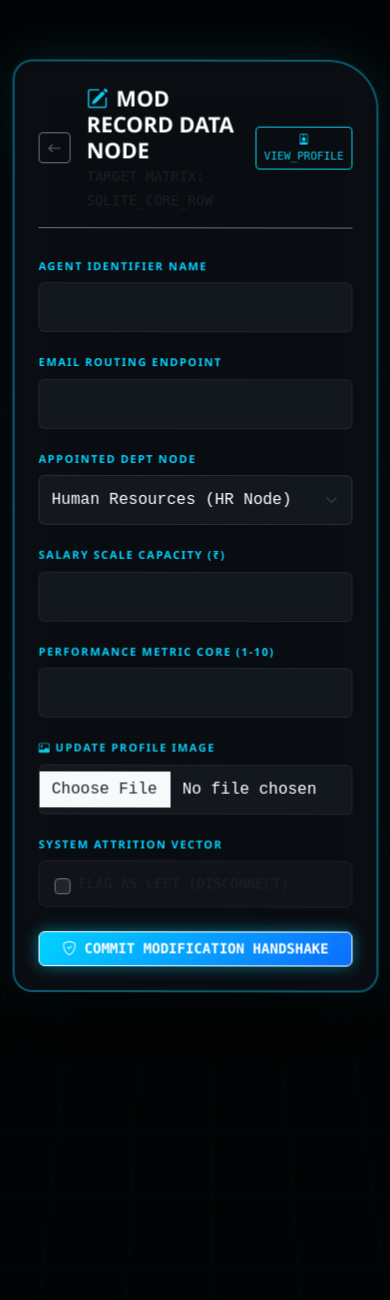
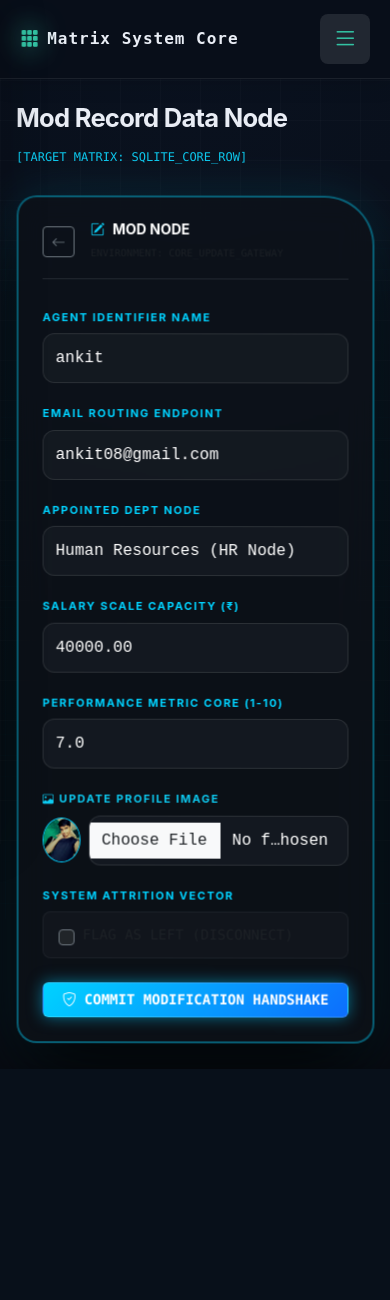
Before and after one commit to ayu404-bot/hr_dashboard, a Django app: page /update-employee/4/ in a window 390 px wide; the page is wider, and only the part inside the window is pictured. Shown: the top 1300 px of that part. After the commit the page ends 1069 px from the top of that part, so only its background shows below. Run offline with Django 5.2, Linux system fonts and the light colour scheme; a user stored in the database is signed in; data comes from the database, SQL or seed files in the repository; both versions use the stored data as it was after the commit.

Commit message:
Complete end-to-end responsive UI setup and core bug fixes

```diff
--- a/employees/templates/employees/base.html
+++ b/employees/templates/employees/base.html
@@ -73,9 +71,8 @@
             padding: 20px;
         }
 
-        /* MOBILE HEADER CONTAINER MOUNT UI */
         .mobile-top-bar {
-            display: none;
+            display: none !important;
             background: var(--surface);
             border-bottom: 1px solid var(--border);
             padding: 14px 20px;
@@ -321,33 +284,23 @@
             100% { transform: rotateY(360deg); }
         }
 
-        /* CLEARING CLICK INTERCEPT OVERLAYS */
         .sidebar-overlay {
             display: none;
             position: fixed;
             inset: 0;
-            background: rgba(0, 0, 0, 0.3);
-            z-index: 999 !important; /* Low layout priority index */
-            pointer-events: none; /* Deactivates blocking state clicks */
+            background: rgba(0, 0, 0, 0.5);
+            z-index: 1045 !important;
         }
-        .sidebar-overlay.active { display: block; pointer-events: auto; }
+        .sidebar-overlay.active { display: block; }
 
-        /* ==========================================================
-           DYNAMIC RESPONSIVITY ENGINE (FIXED CLICK PRIORITY BLOCKS)
-           ========================================================== */
-       /* ==========================================================
-           BULLETPROOF MOBILE GESTURE AND LAYER ISOLATION OVERRIDES
-           ========================================================== */
         @media (max-width: 991.98px) {
             .page-shell {
                 display: block !important;
-                grid-template-columns: none !important;
                 position: static !important;
             }
 
             .mobile-top-bar { display: flex !important; }
 
-            /* FORCE SIDEBAR TO STAND AT THE ABSOLUTE TOP OF THE VIEW STACK */
             .sidebar {
                 position: fixed !important;
                 top: 0;
@@ -454,12 +361,12 @@
 <div class="grid-overlay"></div>
 
 <div class="mobile-top-bar">
-    <div class="d-flex align-items-center gap-2">
+    <div style="display: flex; align-items: center; gap: 8px;">
         <i class="bi bi-grid-3x3-gap-fill" style="color: var(--accent); font-size: 1.2rem;"></i>
-        <span class="fw-bold font-monospace tracking-wider" style="font-size: 14px; color: var(--text);">MatrixHR</span>
+        <span style="font-weight: bold; font-family: monospace; letter-spacing: 1px;">Matrix System Core</span>
     </div>
-    <button class="btn border-0 p-1" border-0 p-2 d-inline-block"  type="button" onclick="toggleMobileSidebarMenu()" style="background: rgba(255,255,255,0.1); z-index: 9999;">
-        <i class="bi bi-list"  style="color: var(--accent); font-size: 1.8rem !important; font-weight: bold;"></i>
+    <button type="button" onclick="toggleMobileSidebarMenu()" style="background: rgba(255,255,255,0.1); border: none; padding: 6px 12px; border-radius: 8px; cursor: pointer;">
+        <i class="bi bi-list" style="font-size: 1.6rem; color: var(--accent) !important; font-weight: bold;"></i>
     </button>
 </div>
 
--- a/employees/templates/employees/update_employee.html
+++ b/employees/templates/employees/update_employee.html
@@ -1,25 +1,18 @@
-<!DOCTYPE html>
-<html lang="en">
-<head>
-    <meta charset="UTF-8">
-    <meta name="viewport" content="width=device-width, initial-scale=1.0">
-    <title>Modify Core Agent Node</title>
-    <link href="https://cdn.jsdelivr.net/npm/bootstrap@5.3.0/dist/css/bootstrap.min.css" rel="stylesheet">
-    <link href="https://cdn.jsdelivr.net/npm/bootstrap-icons@1.11.0/font/bootstrap-icons.css" rel="stylesheet">
+{% extends "employees/base.html" %}
+
+{% block title %}Modify Core Agent Node{% endblock %}
+
+{% block page_title %}Mod Record Data Node{% endblock %}
+{% block page_description %}<span class="text-info font-monospace" style="font-size: 12px;">[TARGET MATRIX: SQLITE_CORE_ROW]</span>{% endblock %}
+
+{% block extra_css %}
 <style>
-        body {
-            background: #020304;
-            font-family: 'Segoe UI', Arial, sans-serif;
-            color: #ffffff;
-            padding: 60px 0;
-            overflow-x: hidden;
-            perspective: 1400px;
-        }
-        .grid-overlay {
+    /* Premium Cyber Grid Overlay Drift Effect */
+    .grid-overlay-form {
         position: fixed;
         top: -50%; left: -50%; width: 200%; height: 200%;
-            background-image: linear-gradient(rgba(32, 201, 151, 0.02) 1.5px, transparent 1.5px),
-                              linear-gradient(90deg, rgba(32, 201, 151, 0.02) 1.5px, transparent 1px);
+        background-image: linear-gradient(rgba(0, 210, 255, 0.02) 1.5px, transparent 1.5px),
+                          linear-gradient(90deg, rgba(0, 210, 255, 0.02) 1.5px, transparent 1px);
         background-size: 50px 50px;
         transform: rotateX(65deg) translateZ(-150px);
         transform-origin: center center;
@@ -31,7 +24,8 @@
         0% { transform: rotateX(65deg) translateZ(-150px) translateY(0px); }
         100% { transform: rotateX(65deg) translateZ(-150px) translateY(50px); }
     }
-        .main-hud-wrapper { position: relative; z-index: 1; }
+
+    /* Core Responsive HUD Card Container */
     .form-card {
         background: rgba(13, 17, 23, 0.65) !important;
         border: 2px solid rgba(0, 210, 255, 0.4) !important;
@@ -43,6 +37,8 @@
         transition: all 0.4s cubic-bezier(0.25, 0.8, 0.25, 1);
         max-width: 650px;
         margin: 0 auto;
+        position: relative;
+        z-index: 5;
     }
     .form-card:hover {
         transform: rotateX(0deg) rotateY(0deg) translateY(-4px) translateZ(35px);
@@ -60,39 +56,50 @@
         background-color: rgba(13, 17, 23, 0.95) !important;
         border-color: #00d2ff !important;
         box-shadow: 0 0 12px rgba(0, 210, 255, 0.4) !important;
+        color: #ffffff !important;
     }
     .form-label {
         color: #00d2ff; font-size: 11px; text-transform: uppercase; letter-spacing: 1.5px; font-weight: 700; margin-bottom: 8px;
     }
     .btn-execute-mod {
         background: linear-gradient(135deg, #00d2ff 0%, #0d6efd 100%) !important;
-            border: 1px solid #ffffff !important; color: #ffffff !important; font-weight: 800 !important; font-size: 14px !important; width: 100%;
-            box-shadow: 0 0 15px rgba(0, 210, 255, 0.5) !important; transition: all 0.3s;
+        border: 1px solid rgba(255,255,255,0.15) !important;
+        color: #ffffff !important;
+        font-weight: 800 !important;
+        font-size: 14px !important;
+        width: 100%;
+        box-shadow: 0 0 15px rgba(0, 210, 255, 0.5) !important;
+        transition: all 0.3s;
     }
-        .btn-execute-mod:hover { transform: translateY(-2px); box-shadow: 0 0 25px rgba(0, 210, 255, 0.8) !important; }
+    .btn-execute-mod:hover { transform: translateY(-2px); box-shadow: 0 0 25px rgba(0, 210, 255, 0.8) !important; color: #ffffff !important; }
     .checkbox-container { background: rgba(22, 27, 34, 0.5); border: 1px solid rgba(255, 255, 255, 0.05); border-radius: 8px; padding: 12px 15px; }
     .current-pic-preview { width: 45px; height: 45px; border-radius: 50%; border: 1px solid #00d2ff; object-fit: cover; }
 </style>
-</head>
-<body>
+{% endblock %}
 
-<div class="grid-overlay"></div>
+{% block content %}
+<div class="grid-overlay-form"></div>
 
-<div class="container main-hud-wrapper">
+<div class="container px-0 position-relative" style="z-index: 10;">
     <div class="card form-card p-4 shadow-lg">
 
-        <div class="d-flex justify-content-between align-items-center mb-4 border-bottom border-secondary pb-3">
+        <div class="d-flex justify-content-between align-items-center mb-4 border-bottom border-secondary border-opacity-25 pb-3">
             <div class="d-flex align-items-center">
-                <a href="/employees/" class="btn btn-outline-secondary btn-sm me-3 text-secondary border-secondary">
+                <a href="{% url 'employee_list' %}" class="btn btn-outline-secondary btn-sm me-3 border-opacity-50">
                     <i class="bi bi-arrow-left"></i>
                 </a>
                 <div>
-                    <h4 class="fw-bold m-0 text-white text-uppercase tracking-wider"><i class="bi bi-pencil-square text-info me-2"></i>Mod Record Data Node</h4>
-                    <small class="text-muted small" style="font-family: monospace;">TARGET MATRIX: SQLITE_CORE_ROW</small>
+                    <h5 class="fw-bold m-0 text-white text-uppercase tracking-wider d-none d-sm-block">
+                        <i class="bi bi-pencil-square text-info me-2"></i>Mod Record Data Node
+                    </h5>
+                    <h5 class="fw-bold m-0 text-white text-uppercase tracking-wider d-block d-sm-none" style="font-size: 14px;">
+                        <i class="bi bi-pencil-square text-info me-2"></i>Mod Node
+                    </h5>
+                    <small class="text-muted font-monospace" style="font-size: 10px;">ENVIRONMENT: CORE_UPDATE_GATEWAY</small>
                 </div>
             </div>
             <div>
-                <a href="{% url 'employee_profile' form.id %}" class="btn btn-sm btn-outline-info font-monospace" style="font-size: 11px;">
+                <a href="{% url 'employee_profile' employee.pk %}" class="btn btn-sm btn-outline-info font-monospace d-none d-sm-inline-block" style="font-size: 11px;">
                     <i class="bi bi-person-badge"></i> VIEW_PROFILE
                 </a>
             </div>
@@ -103,28 +110,28 @@
 
             <div class="mb-3">
                 <label class="form-label">Agent Identifier Name</label>
-                <input type="text" name="name" class="form-control" value="{{ form.name }}" required>
+                <input type="text" name="name" class="form-control" value="{{ employee.name }}" required>
             </div>
 
             <div class="mb-3">
                 <label class="form-label">Email Routing Endpoint</label>
-                <input type="email" name="email" class="form-control" value="{{ form.email }}" required>
+                <input type="email" name="email" class="form-control" value="{{ employee.email }}" required>
             </div>
 
             <div class="row g-3 mb-3">
-                <div class="col-md-6">
+                <div class="col-12 col-md-6">
                     <label class="form-label">Appointed Dept Node</label>
                     <select name="department" id="deptSelect" class="form-select" required onchange="toggleCustomDept()">
-                        <option value="HR" {% if form.department == "HR" %}selected{% endif %}>Human Resources (HR Node)</option>
-                        <option value="Tech" {% if form.department == "Tech" %}selected{% endif %}>Technology (Tech Node)</option>
-                        <option value="Sales" {% if form.department == "Sales" %}selected{% endif %}>Sales Systems (Sales Node)</option>
-                        <option value="Admin" {% if form.department == "Admin" %}selected{% endif %}>Administration (Admin Node)</option>
+                        <option value="HR" {% if employee.department == "HR" %}selected{% endif %}>Human Resources (HR Node)</option>
+                        <option value="Tech" {% if employee.department == "Tech" %}selected{% endif %}>Technology (Tech Node)</option>
+                        <option value="Sales" {% if employee.department == "Sales" %}selected{% endif %}>Sales Systems (Sales Node)</option>
+                        <option value="Admin" {% if employee.department == "Admin" %}selected{% endif %}>Administration (Admin Node)</option>
                         <option value="Other">Other (Specify Custom Node...)</option>
                     </select>
                 </div>
-                <div class="col-md-6">
+                <div class="col-12 col-md-6">
                     <label class="form-label">Salary Scale Capacity (₹)</label>
-                    <input type="number" name="salary" class="form-control" value="{{ form.salary }}" required>
+                    <input type="number" name="salary" class="form-control" value="{{ employee.salary }}" required>
                 </div>
             </div>
 
@@ -134,15 +141,15 @@
             </div>
 
             <div class="row g-3 mb-3 align-items-center">
-                <div class="col-md-6">
+                <div class="col-12 col-md-6">
                     <label class="form-label">Performance Metric Core (1-10)</label>
-                    <input type="number" step="0.1" min="1" max="10" name="performance_score" class="form-control" value="{{ form.performance_score }}" required>
+                    <input type="number" step="0.1" min="1" max="10" name="performance_score" class="form-control" value="{{ employee.performance_score }}" required>
                 </div>
-                <div class="col-md-6">
+                <div class="col-12 col-md-6">
                     <label class="form-label text-info"><i class="bi bi-image"></i> Update Profile Image</label>
                     <div class="d-flex align-items-center gap-2">
-                        {% if form.profile_pic %}
-                            <img src="{{ form.profile_pic.url }}" class="current-pic-preview" alt="Current">
+                        {% if employee.profile_pic %}
+                            <img src="{{ employee.profile_pic.url }}" class="current-pic-preview" alt="Current">
                         {% endif %}
                         <input type="file" name="profile_pic" class="form-control" accept="image/*">
                     </div>
@@ -152,7 +159,7 @@
             <div class="mb-4">
                 <label class="form-label">System Attrition Vector</label>
                 <div class="checkbox-container d-flex align-items-center">
-                    <input class="form-check-input me-2 bg-dark border-secondary" type="checkbox" name="attrition" id="attritionCheck" {% if form.attrition %}checked{% endif %}>
+                    <input class="form-check-input me-2 bg-dark border-secondary" type="checkbox" name="attrition" id="attritionCheck" {% if employee.attrition %}checked{% endif %}>
                     <label class="form-check-label text-muted small font-monospace" for="attritionCheck">FLAG AS LEFT (DISCONNECT)</label>
                 </div>
             </div>
@@ -184,6 +191,4 @@ function toggleCustomDept() {
     }
 }
 </script>
-
-</body>
-</html>
+{% endblock %}
--- a/employees/views.py
+++ b/employees/views.py
@@ -16,8 +16,6 @@ from django.contrib.auth import logout as django_logout
 
 # SYSTEM HOME INTERFACE & LOCK GATEWAY NODE
 def home_view(request):
-    # Agar user already logged in hai ya unauthenticated hai, dono cases mein home template call hoga
-    # Aur hamara responsive base.html automatic custom views render kar lega
     return render(request, 'employees/home.html')
 
 
@@ -72,7 +70,7 @@ def register_page(request):
 def logout_view(request):
     django_logout(request)
     messages.info(request, "CONNECTION_TERMINATED // Core node safely disconnected from system.")
-    return redirect('home') # Home par bhejein taaki gate screen show ho ske smoothly
+    return redirect('home')
 
 
 # SYSTEM ABOUT Specs NODE
@@ -133,11 +131,16 @@ def add_employee(request):
     return render(request, 'employees/add_employee.html')
 
 
-# READ - VIEW ALL LOGGED AGENT MATRIX LISTS
+# READ - VIEW ALL LOGGED AGENT MATRIX LISTS (FIXED & COMPLETED)
 @login_required
 def employee_list(request):
-    all_employees = Employee.objects.filter(is_deleted=False)
-    return render(request, 'employees/employee_list.html', {'employees': all_employees})
+    try:
+        # Django mein order_index() nahi hota, order_by() hota hai. Fallback safe lagaya hai id par.
+        employees = Employee.objects.filter(is_deleted=False).order_by('id')
+    except Exception:
+        employees = Employee.objects.filter(is_deleted=False)
+
+    return render(request, 'employees/employee_list.html', {'employees': employees})
 
 
 # UPDATE - EDIT AGENT STRUCTURAL RECONFIGURATIONS (TUNED TO PK KEYWORD)
@@ -186,28 +189,22 @@ def employee_profile(request, pk):
 # 4. DATA PIPELINE FILE COMPILATION
 # ==========================================================
 
-
-
+# EXPORT EXCEL DATAFRAME (FIXED TRY-EXCEPT LOGIC)
 @login_required
 def export_excel(request):
-    # Response stream initialize karna
     response = HttpResponse(content_type='application/ms-excel')
     response['Content-Disposition'] = 'attachment; filename="matrix_active_employees.xlsx"'
 
-    # Naya workbook aur sheet setup
     wb = openpyxl.Workbook()
     ws = wb.active
     ws.title = "Active Matrix Records"
 
-    # Grid lines ko force-enable karna taaki sheet plain na dikhe
     ws.views.sheetView[0].showGridLines = True
 
-    # ✨ STYLING DEFINITIONS (Matrix Futuristic Theme)
-    header_fill = PatternFill(start_color="1F2937", end_color="1F2937", fill_type="solid") # Dark Gray/Blue Slate
-    header_font = Font(name="Segoe UI", size=11, bold=True, color="FFFFFF") # Sharp White Text
+    header_fill = PatternFill(start_color="1F2937", end_color="1F2937", fill_type="solid")
+    header_font = Font(name="Segoe UI", size=11, bold=True, color="FFFFFF")
     data_font = Font(name="Segoe UI", size=10, color="111827")
 
-    # Borders configuration
     thin_border = Border(
         left=Side(style='thin', color='E5E7EB'),
         right=Side(style='thin', color='E5E7EB'),
@@ -215,79 +212,72 @@ def export_excel(request):
         bottom=Side(style='thin', color='E5E7EB')
     )
 
-    # Alignments
     center_align = Alignment(horizontal="center", vertical="center")
     left_align = Alignment(horizontal="left", vertical="center")
 
-    # Excel Headers definition
     headers = ['Employee Name', 'Email Address', 'Department', 'Current Salary', 'Performance Score', 'System Status']
     ws.append(headers)
 
-    # Header styles apply karna
     for cell in ws[1]:
         cell.fill = header_fill
         cell.font = header_font
         cell.alignment = center_align
         cell.border = thin_border
 
-    # Row height badhana taaki breathing space mile
     ws.row_dimensions[1].height = 26
 
-    # 🔥 LIVE DATABASE QUERY (Filtering out deleted nodes)
     active_employees = Employee.objects.filter(is_deleted=False)
 
-    # Data rows populate karna
     for row_idx, emp in enumerate(active_employees, start=2):
+        # Salary Conversion Logic
         try:
-            salary_val = float(emp.salary)
+            salary_val = float(emp.salary) if emp.salary else 0.0
         except (ValueError, TypeError):
             salary_val = 0.0
 
+        # Performance Score Conversion Logic (Fixed Scope)
+        try:
+            score_val = float(emp.performance_score) if emp.performance_score else 0.0
+        except (ValueError, TypeError):
+            score_val = 0.0
+
         status = "Left" if emp.attrition else "Active"
 
-        # Row append
         ws.append([
             emp.name,
             emp.email,
             emp.department,
             salary_val,
-            emp.performance_score,
+            score_val,
             status
         ])
 
-        # Current data row dimensions aur styles map karna
         ws.row_dimensions[row_idx].height = 20
 
-        # Styles formatting for every cells in this row
         row_cells = ws[row_idx]
-        row_cells[0].alignment = left_align   # Name
-        row_cells[1].alignment = left_align   # Email
-        row_cells[2].alignment = center_align # Department
-        row_cells[3].alignment = left_align   # Salary
-        row_cells[4].alignment = center_align # Score
-        row_cells[5].alignment = center_align # Status
+        row_cells[0].alignment = left_align
+        row_cells[1].alignment = left_align
+        row_cells[2].alignment = center_align
+        row_cells[3].alignment = left_align
+        row_cells[4].alignment = center_align
+        row_cells[5].alignment = center_align
 
-        # Number formatting for Salary column (Currency visual look)
         row_cells[3].number_format = '₹#,##0.00'
 
         for cell in row_cells:
             cell.font = data_font
             cell.border = thin_border
 
-    # 📐 AUTOMATIC COLUMN WIDTH FITTER ENGINE
-    # Yeh aapke data ki length ke hisab se columns ko auto-widen kar dega
     for col in ws.columns:
         max_len = 0
         col_letter = get_column_letter(col[0].column)
         for cell in col:
             if cell.value:
-                # Agar currency formatted cell hai toh thoda extra padding
                 val_str = f"₹{cell.value:,.2f}" if isinstance(cell.value, (int, float)) and cell.column == 4 else str(cell.value)
                 if len(val_str) > max_len:
                     max_len = len(val_str)
         ws.column_dimensions[col_letter].width = max(max_len + 4, 12)
 
-    # Save output to browser response stream
     wb.save(response)
     return response
 
--- a/hr_dashboard/urls.py
+++ b/hr_dashboard/urls.py
@@ -6,25 +6,75 @@ from django.conf.urls.static import static
 from employees import views
 
 urlpatterns = [
+    # Admin Interface
     path('admin/', admin.site.urls),
-    path('', views.login_page, name='login'),
-    path('home/', views.home_view, name='home'),
-    path('dashboard/', views.dashboard, name='dashboard'),
-    path('add-employees/', views.add_employee, name='add_employee'),
-    path('employees/', views.employee_list, name='employee_list'),
-    path('update-employee/<int:pk>/', views.update_employee, name='update_employee'),
-    path('delete-employee/<int:pk>/', views.delete_employee, name='delete_employee'),
-    path('about/', views.about_view, name='about'),
-    path('export-excel/', views.export_excel, name='export_excel'),
-    path('profile/<int:pk>/',views.employee_profile,name='employee_profile'),
-    path('help/', views.help_view, name='help'),
-    path('recycle-bin/', views.recycle_bin_view, name='recycle_bin'),
+
+    # Core Authentication Routes (Unique Names)
+    path('', views.home_view, name='home'),  # Root page ko home rakha hai jahan login/register forms hain
     path('system/login-auth/', views.login_page, name='login'),
     path('system/register-node/', views.register_page, name='register'),
     path('system/logout/', views.logout_view, name='logout'),
-    path('recycle-bin/restore/<int:pk>/', views.restore_employee, name='restore_employee')
+
+    # Main Application Views
+    path('dashboard/', views.dashboard, name='dashboard'),
+    path('about/', views.about_view, name='about'),
+    path('help/', views.help_view, name='help'),
+
+    # Employee Management (CRUD)
+    path('employees/', views.employee_list, name='employee_list'),
+    path('add-employees/', views.add_employee, name='add_employee'),
+    path('profile/<int:pk>/', views.employee_profile, name='employee_profile'),
+    path('update-employee/<int:pk>/', views.update_employee, name='update_employee'),
+    path('delete-employee/<int:pk>/', views.delete_employee, name='delete_employee'),
+
+    # Data Pipeline / Export
+    path('export-excel/', views.export_excel, name='export_excel'),
+
+    # System Recycle Bin Utilities
+    path('recycle-bin/', views.recycle_bin_view, name='recycle_bin'),
+    path('recycle-bin/restore/<int:pk>/', views.restore_employee, name='restore_employee'),
 ]
 
 # CRITICAL NODE APPEND: Allows local server matrix execution to stream media file paths
 if settings.DEBUG:
     urlpatterns += static(settings.MEDIA_URL, document_root=settings.MEDIA_ROOT)
+from django.contrib import admin
+from django.contrib import messages
+from django.urls import path
+from django.conf import settings
+from django.conf.urls.static import static
+from employees import views
+
+urlpatterns = [
+    # Admin Interface
+    path('admin/', admin.site.urls),
+
+    # Core Authentication Routes (Unique Names)
+    path('', views.home_view, name='home'),  # Root page ko home rakha hai jahan login/register forms hain
+    path('system/login-auth/', views.login_page, name='login'),
+    path('system/register-node/', views.register_page, name='register'),
+    path('system/logout/', views.logout_view, name='logout'),
+
+    # Main Application Views
+    path('dashboard/', views.dashboard, name='dashboard'),
+    path('about/', views.about_view, name='about'),
+    path('help/', views.help_view, name='help'),
+
+    # Employee Management (CRUD)
+    path('employees/', views.employee_list, name='employee_list'),
+    path('add-employees/', views.add_employee, name='add_employee'),
+    path('profile/<int:pk>/', views.employee_profile, name='employee_profile'),
+    path('update-employee/<int:pk>/', views.update_employee, name='update_employee'),
+    path('delete-employee/<int:pk>/', views.delete_employee, name='delete_employee'),
+
+    # Data Pipeline / Export
+    path('export-excel/', views.export_excel, name='export_excel'),
+
+    # System Recycle Bin Utilities
+    path('recycle-bin/', views.recycle_bin_view, name='recycle_bin'),
+    path('recycle-bin/restore/<int:pk>/', views.restore_employee, name='restore_employee'),
+]
+
+# CRITICAL NODE APPEND: Allows local server matrix execution to stream media file paths
+if settings.DEBUG:
+    urlpatterns += static(settings.MEDIA_URL, document_root=settings.MEDIA_ROOT)
```
Also changed, not shown: other parts of employees/templates/employees/base.html (+17 -98 lines), employees/models.py (+7 -6 lines), employees/templates/employees/add_employee.html (+42 -36 lines), employees/templates/employees/dashboard.html (+14 -29 lines), employees/templates/employees/employee_list.html (+15 -13 lines), employees/templates/employees/home.html (+15 -10 lines), db.sqlite3, employees/migrations/0006_alter_employee_salary.py (added), 1 other file. Lines whose indentation alone changed are shown as unchanged.
